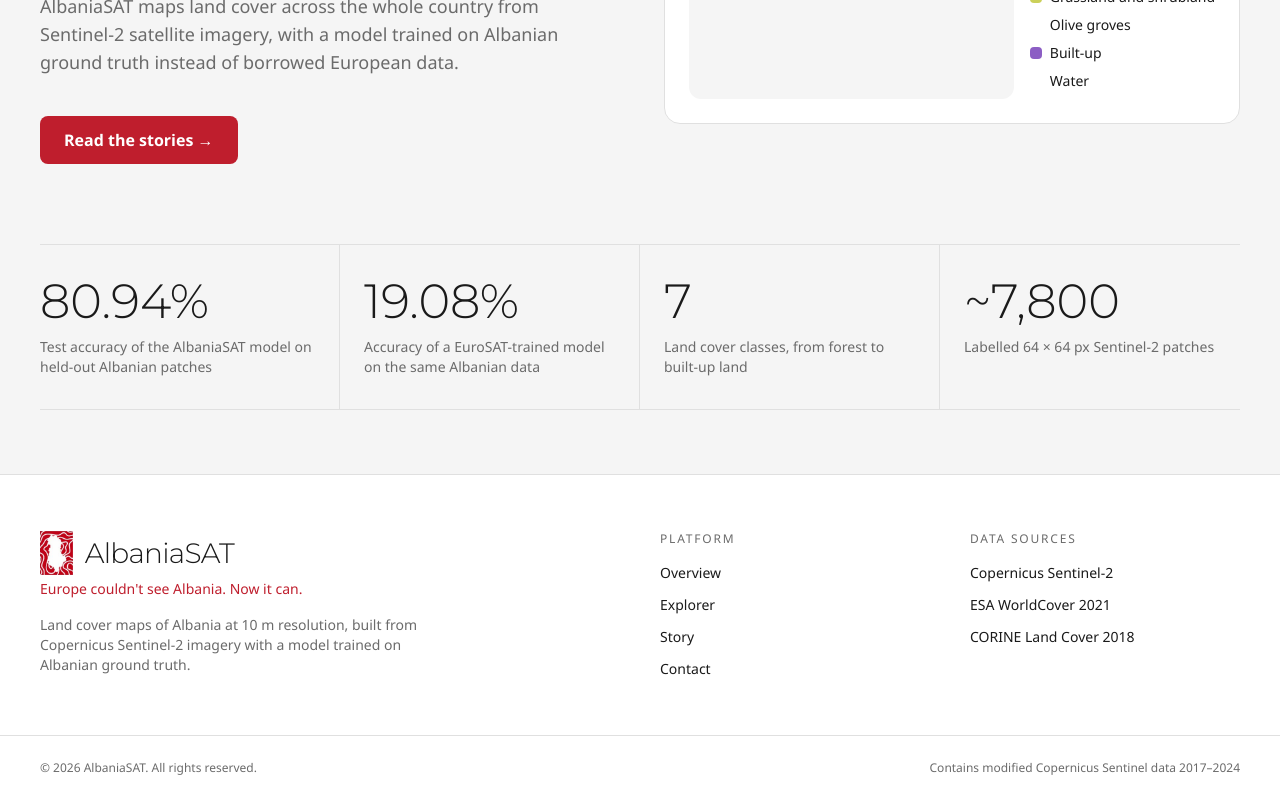
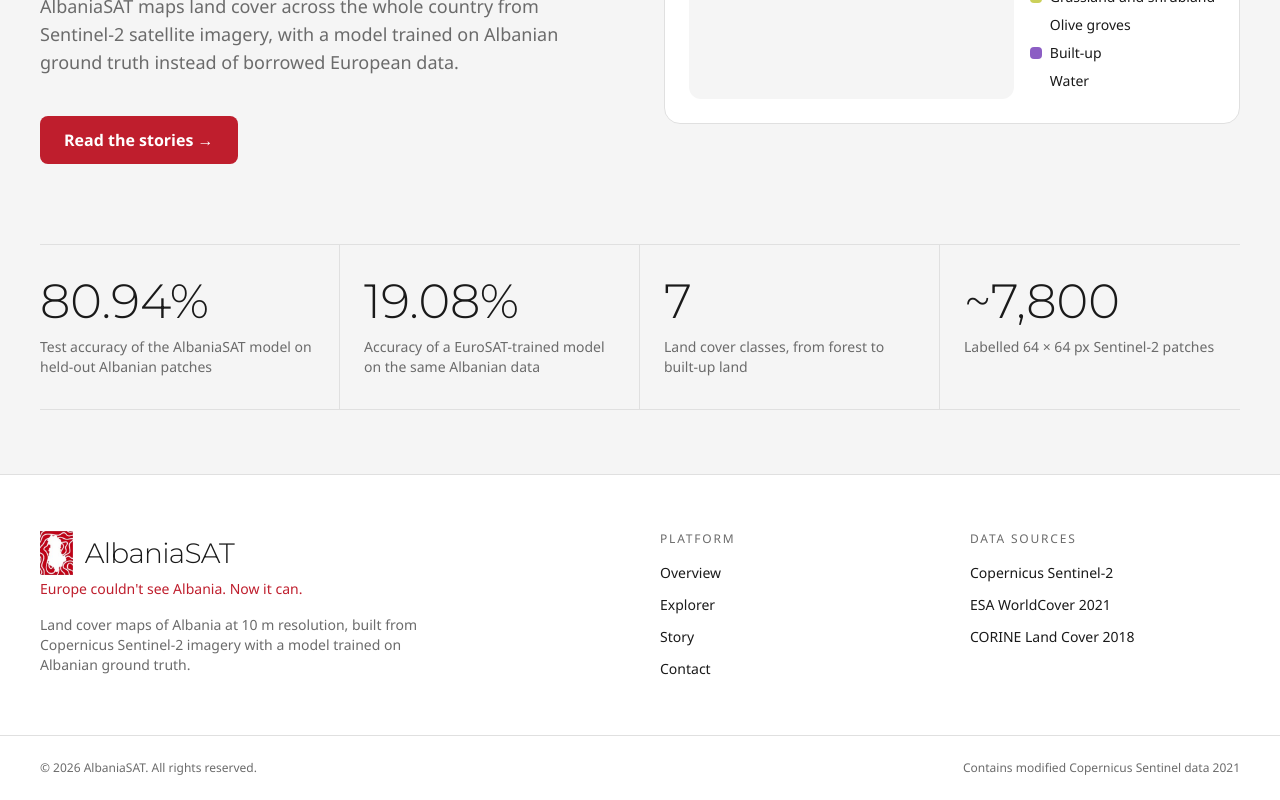
Before and after one commit to virvihuta/AlbaniaSAT, a React (Vite) app in the folder frontend/: page / in a window 1280 px wide. Shown: the part 511-1311 px from the top of the page. Built offline with nearby package versions, Linux system fonts and the light colour scheme; no server answers.

Commit message:
Show the Copernicus data year 2021 in the footer

```diff
--- a/frontend/src/components/Footer.jsx
+++ b/frontend/src/components/Footer.jsx
@@ -35,7 +35,7 @@ export default function Footer() {
       </div>
       <div className="mx-auto flex max-w-7xl flex-wrap justify-between gap-2 border-t border-border px-6 py-6 text-xs text-muted md:px-10">
         <p>© 2026 AlbaniaSAT. All rights reserved.</p>
-        <p>Contains modified Copernicus Sentinel data 2017–2024</p>
+        <p>Contains modified Copernicus Sentinel data 2021</p>
       </div>
     </footer>
   )
```
